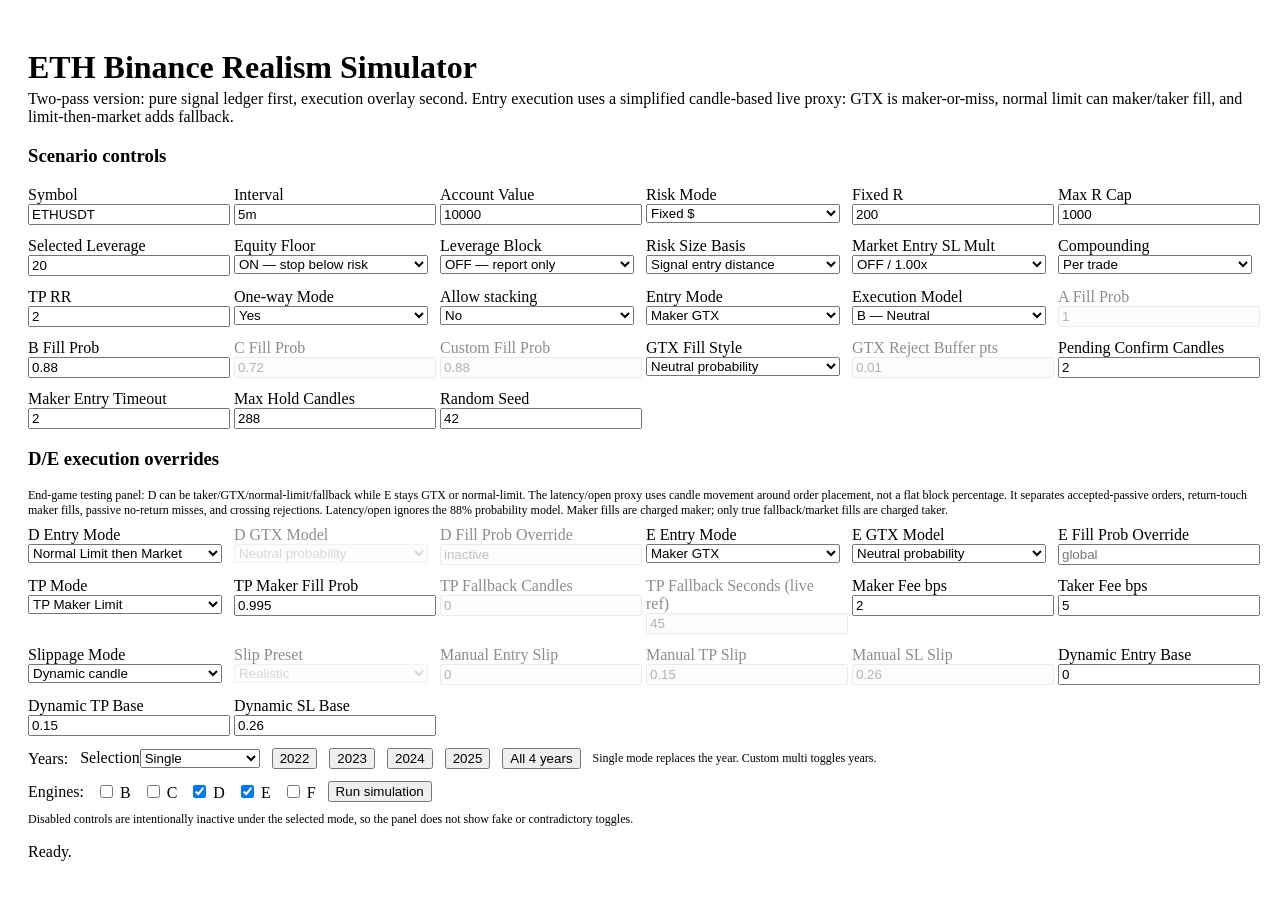
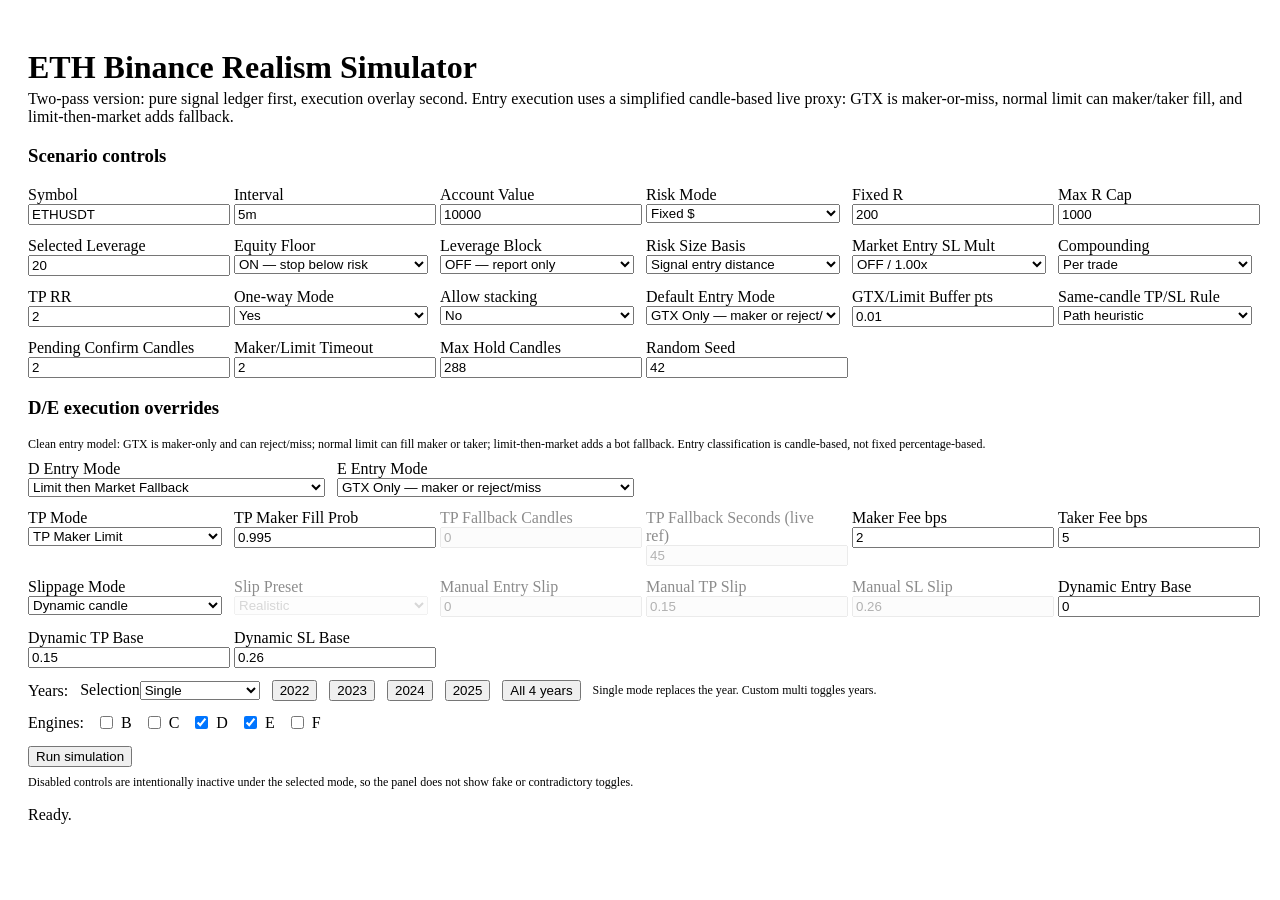
Before and after one commit to hanitaki93-create/eth-realism-simulator, a React (Vite) app in the folder client/: page / in a window 1280 px wide. Shown: the top 900 px of the page. After the commit the page ends 868 px from the top, so only its background shows below. Built offline with nearby package versions, Linux system fonts and the light colour scheme.

Commit message:
Update ScenarioForm.jsx

```diff
--- a/client/src/components/ScenarioForm.jsx
+++ b/client/src/components/ScenarioForm.jsx
@@ -6,6 +6,13 @@
 function NumInput({ value, onChange, step = '1', disabled = false }) {
   return <input style={inputStyle} type="number" step={step} value={value} disabled={disabled} onChange={e => onChange(+e.target.value)} />;
 }
+
+const ENTRY_OPTIONS = [
+  ['maker_gtx', 'GTX Only — maker or reject/miss'],
+  ['normal_limit', 'Normal Limit Only — maker/taker/miss'],
+  ['normal_limit_then_market', 'Limit then Market Fallback'],
+  ['taker_market', 'Taker Market'],
+];
 
 export default function ScenarioForm({ config, setConfig, onRun, loading }) {
   const set = (k, v) => setConfig(prev => ({ ...prev, [k]: v }));
@@ -27,21 +34,11 @@
   const entryMode = config.entryMode || 'maker_gtx';
   const perEngineIds = ['D','E'];
   const allEngineIds = Object.keys(config.engines || {}).length ? Object.keys(config.engines || {}) : ['D','E'];
-  const activeEngineIds = allEngineIds.filter(id => (config.engines || {})[id]);
   const presetActive = slippageMode === 'preset';
   const manualActive = slippageMode === 'manual';
   const dynamicActive = slippageMode === 'dynamic';
   const engineMode = (id) => config.engineEntryMode?.[id] || entryMode;
-  const engineStyle = (id) => config.engineMakerEntryFillStyle?.[id] || config.makerEntryFillStyle || 'neutral_prob';
-  const engineIsMaker = (id) => engineMode(id) !== 'taker_market';
-  const engineUsesGtxStyle = (id) => ['maker_gtx','maker_gtx_then_taker','maker_gtx_then_market'].includes(engineMode(id));
-  const engineUsesProbability = (id) => engineUsesGtxStyle(id) && engineStyle(id) !== 'latency_open';
-  const engineUsesLatency = (id) => engineUsesGtxStyle(id) && engineStyle(id) === 'latency_open';
-  const engineUsesTouchTimeout = (id) => (engineUsesGtxStyle(id) && (engineStyle(id) === 'touch_gated' || engineStyle(id) === 'hybrid')) || engineMode(id).startsWith('normal_limit');
-  const makerEntryActive = activeEngineIds.some(engineUsesGtxStyle);
-  const fillModelActive = activeEngineIds.some(engineUsesProbability);
-  const gtxRejectBufferActive = activeEngineIds.some(engineUsesLatency);
-  const entryTouchTimeoutActive = activeEngineIds.some(engineUsesTouchTimeout);
+  const entryWindowActive = allEngineIds.filter(id => (config.engines || {})[id]).some(id => ['maker_gtx','normal_limit','normal_limit_then_market'].includes(engineMode(id)));
   const tpMakerActive = tpMode === 'maker_limit' || tpMode === 'maker_then_market';
   const tpFallbackActive = tpMode === 'maker_then_market';
 
@@ -59,38 +56,28 @@
             <option value="pct">% of account</option>
           </select>
         </label>
-
-        {config.riskMode === 'fixed' ? (
-          <label>Fixed R<NumInput value={config.fixedRisk} onChange={v=>set('fixedRisk', v)} /></label>
-        ) : (
-          <label>Risk %<NumInput step="0.1" value={config.riskPct} onChange={v=>set('riskPct', v)} /></label>
-        )}
-
+        {config.riskMode === 'fixed' ? <label>Fixed R<NumInput value={config.fixedRisk} onChange={v=>set('fixedRisk', v)} /></label> : <label>Risk %<NumInput step="0.1" value={config.riskPct} onChange={v=>set('riskPct', v)} /></label>}
         <label>Max R Cap<NumInput value={config.riskCap} onChange={v=>set('riskCap', v)} /></label>
 
         <label>Selected Leverage<NumInput value={config.selectedLeverage ?? 20} onChange={v=>set('selectedLeverage', v)} /></label>
-
         <label>Equity Floor
           <select style={inputStyle} value={config.enforceEquityFloor === false ? 'off' : 'on'} onChange={e=>set('enforceEquityFloor', e.target.value === 'on')}>
             <option value="on">ON — stop below risk</option>
             <option value="off">OFF — diagnostic</option>
           </select>
         </label>
-
         <label>Leverage Block
           <select style={inputStyle} value={config.enforceLeverageLimit ? 'on' : 'off'} onChange={e=>set('enforceLeverageLimit', e.target.value === 'on')}>
             <option value="off">OFF — report only</option>
             <option value="on">ON — skip infeasible</option>
           </select>
         </label>
-
         <label>Risk Size Basis
           <select style={inputStyle} value={config.positionSizingBasis || 'signal_entry'} onChange={e=>set('positionSizingBasis', e.target.value)}>
             <option value="signal_entry">Signal entry distance</option>
             <option value="actual_entry">Actual entry-to-SL</option>
           </select>
         </label>
-
         <label>Market Entry SL Mult
           <select style={inputStyle} value={String(config.marketEntrySlMultiplier ?? 1)} onChange={e=>set('marketEntrySlMultiplier', +e.target.value)}>
             <option value="1">OFF / 1.00x</option>
@@ -99,7 +86,6 @@
             <option value="1.5">1.50x</option>
           </select>
         </label>
-
         <label>Compounding
           <select style={inputStyle} value={config.compounding} onChange={e=>set('compounding', e.target.value)}>
             <option value="none">None</option>
@@ -111,99 +97,46 @@
         </label>
 
         <label>TP RR<NumInput step="0.1" value={config.tpRMultiple} onChange={v=>set('tpRMultiple', v)} /></label>
-
         <label>One-way Mode
           <select style={inputStyle} value={config.oneWayMode ? 'yes' : 'no'} onChange={e=>set('oneWayMode', e.target.value === 'yes')}>
-            <option value="yes">Yes</option>
-            <option value="no">No</option>
+            <option value="yes">Yes</option><option value="no">No</option>
           </select>
         </label>
-
         <label style={config.oneWayMode ? {} : disabledStyle}>Allow stacking
           <select style={inputStyle} disabled={!config.oneWayMode} value={config.allowStacking ? 'yes' : 'no'} onChange={e=>set('allowStacking', e.target.value === 'yes')}>
-            <option value="no">No</option>
-            <option value="yes">Yes</option>
+            <option value="no">No</option><option value="yes">Yes</option>
           </select>
         </label>
-
-        <label>Entry Mode
+        <label>Default Entry Mode
           <select style={inputStyle} value={entryMode} onChange={e=>set('entryMode', e.target.value)}>
-            <option value="maker_gtx">Maker GTX</option>
-            <option value="maker_gtx_then_taker">GTX crossing reject → taker fallback</option>
-            <option value="maker_gtx_then_market">GTX any failed attempt → market fallback</option>
-            <option value="normal_limit">Normal Limit Only</option>
-            <option value="normal_limit_then_market">Normal Limit then Market</option>
-            <option value="taker_market">Taker Market</option>
+            {ENTRY_OPTIONS.map(([v,l]) => <option key={v} value={v}>{l}</option>)}
           </select>
         </label>
-
-        <label style={fillModelActive ? {} : disabledStyle}>Execution Model
-          <select style={inputStyle} disabled={!fillModelActive} value={config.executionModel} onChange={e=>set('executionModel', e.target.value)}>
-            <option value="A">A — Optimistic</option>
-            <option value="B">B — Neutral</option>
-            <option value="C">C — Harsh</option>
-            <option value="custom">Custom</option>
+        <label>GTX/Limit Buffer pts<NumInput step="0.01" value={config.gtxRejectBufferPts ?? 0.01} onChange={v=>set('gtxRejectBufferPts', v)} /></label>
+        <label>Same-candle TP/SL Rule
+          <select style={inputStyle} value={config.sameCandleRule || 'path_heuristic'} onChange={e=>set('sameCandleRule', e.target.value)}>
+            <option value="path_heuristic">Path heuristic</option>
+            <option value="sl_first">Conservative — SL first</option>
+            <option value="tp_first">Optimistic — TP first</option>
           </select>
         </label>
-
-        <label style={fillModelActive && config.executionModel === 'A' ? {} : disabledStyle}>A Fill Prob<NumInput step="0.01" disabled={!fillModelActive || config.executionModel !== 'A'} value={config.fillProbA} onChange={v=>set('fillProbA', v)} /></label>
-        <label style={fillModelActive && config.executionModel === 'B' ? {} : disabledStyle}>B Fill Prob<NumInput step="0.01" disabled={!fillModelActive || config.executionModel !== 'B'} value={config.fillProbB} onChange={v=>set('fillProbB', v)} /></label>
-        <label style={fillModelActive && config.executionModel === 'C' ? {} : disabledStyle}>C Fill Prob<NumInput step="0.01" disabled={!fillModelActive || config.executionModel !== 'C'} value={config.fillProbC} onChange={v=>set('fillProbC', v)} /></label>
-        <label style={fillModelActive && config.executionModel === 'custom' ? {} : disabledStyle}>Custom Fill Prob<NumInput step="0.01" disabled={!fillModelActive || config.executionModel !== 'custom'} value={config.fillProbOverride ?? 0.88} onChange={v=>set('fillProbOverride', v)} /></label>
-
-        <label style={makerEntryActive ? {} : disabledStyle}>GTX Fill Style
-          <select style={inputStyle} disabled={!makerEntryActive} value={config.makerEntryFillStyle || 'neutral_prob'} onChange={e=>set('makerEntryFillStyle', e.target.value)}>
-            <option value="neutral_prob">Neutral probability</option>
-            <option value="latency_open">Latency/open GTX proxy</option>
-            <option value="hybrid">Hybrid immediate + touch</option>
-            <option value="touch_gated">Strict touch-gated</option>
-          </select>
-        </label>
-
-        <label style={gtxRejectBufferActive ? {} : disabledStyle}>GTX Reject Buffer pts<NumInput step="0.01" disabled={!gtxRejectBufferActive} value={config.gtxRejectBufferPts ?? 0.01} onChange={v=>set('gtxRejectBufferPts', v)} /></label>
         <label>Pending Confirm Candles<NumInput value={config.entryTimeoutCandles} onChange={v=>set('entryTimeoutCandles', v)} /></label>
-        <label style={entryTouchTimeoutActive ? {} : disabledStyle}>Maker Entry Timeout<NumInput disabled={!entryTouchTimeoutActive} value={config.makerEntryTimeoutCandles} onChange={v=>set('makerEntryTimeoutCandles', v)} /></label>
+        <label style={entryWindowActive ? {} : disabledStyle}>Maker/Limit Timeout<NumInput disabled={!entryWindowActive} value={config.makerEntryTimeoutCandles} onChange={v=>set('makerEntryTimeoutCandles', v)} /></label>
         <label>Max Hold Candles<NumInput value={config.maxHoldCandles} onChange={v=>set('maxHoldCandles', v)} /></label>
         <label>Random Seed<NumInput value={config.randomSeed} onChange={v=>set('randomSeed', v)} /></label>
-
-
       </div>
 
       <div className="card" style={{ marginTop:12, background:'rgba(255,255,255,0.03)' }}>
         <h3>D/E execution overrides</h3>
         <div style={{ color:'var(--text3)', fontSize:12, marginBottom:8 }}>
-          End-game testing panel: D can be taker/GTX/normal-limit/fallback while E stays GTX or normal-limit. The latency/open proxy uses candle movement around order placement, not a flat block percentage. It separates accepted-passive orders, return-touch maker fills, passive no-return misses, and crossing rejections. Latency/open ignores the 88% probability model. Maker fills are charged maker; only true fallback/market fills are charged taker.
+          Clean entry model: GTX is maker-only and can reject/miss; normal limit can fill maker or taker; limit-then-market adds a bot fallback. Entry classification is candle-based, not fixed percentage-based.
         </div>
-        <div style={{ display:'grid', gridTemplateColumns:'repeat(6, minmax(0,1fr))', gap:12 }}>
-          {perEngineIds.map(id => {
-            const engMode = engineMode(id);
-            const engStyle = engineStyle(id);
-            const engIsMakerActive = engineUsesGtxStyle(id);
-            const engProbActive = engineUsesProbability(id);
-            return <React.Fragment key={id}>
-              <label>{id} Entry Mode
-                <select style={inputStyle} value={engMode} onChange={e=>setEngineExec('engineEntryMode', id, e.target.value)}>
-                  <option value="maker_gtx">Maker GTX</option>
-                  <option value="maker_gtx_then_taker">GTX crossing reject → taker fallback</option>
-                  <option value="maker_gtx_then_market">GTX any failed attempt → market fallback</option>
-                  <option value="normal_limit">Normal Limit Only</option>
-                  <option value="normal_limit_then_market">Normal Limit then Market</option>
-                  <option value="taker_market">Taker Market</option>
-                </select>
-              </label>
-              <label style={engIsMakerActive ? {} : disabledStyle}>{id} GTX Model
-                <select style={inputStyle} disabled={!engIsMakerActive} value={engStyle} onChange={e=>setEngineExec('engineMakerEntryFillStyle', id, e.target.value)}>
-                  <option value="neutral_prob">Neutral probability</option>
-                  <option value="latency_open">Latency/open proxy</option>
-                  <option value="hybrid">Hybrid immediate + touch</option>
-                  <option value="touch_gated">Strict touch-gated</option>
-                </select>
-              </label>
-              <label style={engProbActive ? {} : disabledStyle}>{id} Fill Prob Override
-                <input style={inputStyle} disabled={!engProbActive} type="number" step="0.01" placeholder={engProbActive ? 'global' : 'inactive'} value={config.engineFillProbOverride?.[id] ?? ''} onChange={e=>setEngineExec('engineFillProbOverride', id, e.target.value === '' ? null : +e.target.value)} />
-              </label>
-            </React.Fragment>;
-          })}
+        <div style={{ display:'grid', gridTemplateColumns:'repeat(4, minmax(0,1fr))', gap:12 }}>
+          {perEngineIds.map(id => <label key={id}>{id} Entry Mode
+            <select style={inputStyle} value={engineMode(id)} onChange={e=>setEngineExec('engineEntryMode', id, e.target.value)}>
+              {ENTRY_OPTIONS.map(([v,l]) => <option key={v} value={v}>{l}</option>)}
+            </select>
+          </label>)}
         </div>
       </div>
 
@@ -218,30 +151,22 @@
         <label style={tpMakerActive ? {} : disabledStyle}>TP Maker Fill Prob<NumInput step="0.01" disabled={!tpMakerActive} value={config.tpMakerFillProb} onChange={v=>set('tpMakerFillProb', v)} /></label>
         <label style={tpFallbackActive ? {} : disabledStyle}>TP Fallback Candles<NumInput disabled={!tpFallbackActive} value={config.tpFallbackCandles} onChange={v=>set('tpFallbackCandles', v)} /></label>
         <label style={tpFallbackActive ? {} : disabledStyle}>TP Fallback Seconds (live ref)<NumInput disabled={!tpFallbackActive} value={config.tpFallbackSeconds ?? 45} onChange={v=>set('tpFallbackSeconds', v)} /></label>
-
         <label>Maker Fee bps<NumInput step="0.1" value={config.feeMakerBps} onChange={v=>set('feeMakerBps', v)} /></label>
         <label>Taker Fee bps<NumInput step="0.1" value={config.feeTakerBps} onChange={v=>set('feeTakerBps', v)} /></label>
 
         <label>Slippage Mode
           <select style={inputStyle} value={slippageMode} onChange={e=>set('slippageMode', e.target.value)}>
-            <option value="manual">Manual exact</option>
-            <option value="preset">Preset only</option>
-            <option value="dynamic">Dynamic candle</option>
+            <option value="manual">Manual exact</option><option value="preset">Preset only</option><option value="dynamic">Dynamic candle</option>
           </select>
         </label>
-
         <label style={presetActive ? {} : disabledStyle}>Slip Preset
           <select style={inputStyle} disabled={!presetActive} value={config.slippagePreset} onChange={e=>set('slippagePreset', e.target.value)}>
-            <option value="baseline">Baseline</option>
-            <option value="realistic">Realistic</option>
-            <option value="stress">Stress</option>
+            <option value="baseline">Baseline</option><option value="realistic">Realistic</option><option value="stress">Stress</option>
           </select>
         </label>
-
         <label style={manualActive ? {} : disabledStyle}>Manual Entry Slip<NumInput step="0.01" disabled={!manualActive} value={config.slippageManualPts?.entry ?? 0} onChange={v=>setNested('slippageManualPts', 'entry', v)} /></label>
         <label style={manualActive ? {} : disabledStyle}>Manual TP Slip<NumInput step="0.01" disabled={!manualActive} value={config.slippageManualPts?.tp ?? 0} onChange={v=>setNested('slippageManualPts', 'tp', v)} /></label>
         <label style={manualActive ? {} : disabledStyle}>Manual SL Slip<NumInput step="0.01" disabled={!manualActive} value={config.slippageManualPts?.sl ?? 0} onChange={v=>setNested('slippageManualPts', 'sl', v)} /></label>
-
         <label style={dynamicActive ? {} : disabledStyle}>Dynamic Entry Base<NumInput step="0.01" disabled={!dynamicActive} value={config.slippageDynamicBasePts?.entry ?? 0} onChange={v=>setNested('slippageDynamicBasePts', 'entry', v)} /></label>
         <label style={dynamicActive ? {} : disabledStyle}>Dynamic TP Base<NumInput step="0.01" disabled={!dynamicActive} value={config.slippageDynamicBasePts?.tp ?? 0} onChange={v=>setNested('slippageDynamicBasePts', 'tp', v)} /></label>
         <label style={dynamicActive ? {} : disabledStyle}>Dynamic SL Base<NumInput step="0.01" disabled={!dynamicActive} value={config.slippageDynamicBasePts?.sl ?? 0} onChange={v=>setNested('slippageDynamicBasePts', 'sl', v)} /></label>
@@ -251,30 +176,21 @@
         <div>Years:</div>
         <label>Selection
           <select style={{ ...inputStyle, width: 120 }} value={config.yearSelectionMode || 'single'} onChange={e=>set('yearSelectionMode', e.target.value)}>
-            <option value="single">Single</option>
-            <option value="multi">Custom multi</option>
+            <option value="single">Single</option><option value="multi">Custom multi</option>
           </select>
         </label>
-        {[2022, 2023, 2024, 2025].map(y => (
-          <button key={y} type="button" className={config.selectedYears.includes(y) ? 'primary' : ''} onClick={() => (config.yearSelectionMode || 'single') === 'multi' ? toggleYear(y) : chooseYear(y)}>{y}</button>
-        ))}
-        <button type="button" onClick={() => set('selectedYears', [2022, 2023, 2024, 2025])}>All 4 years</button>
-        <span style={{ color:'var(--text3)', fontSize:12 }}>Single mode replaces the year. Custom multi toggles years.</span>
+        {[2022, 2023, 2024, 2025].map(y => <button key={y} type="button" className={config.selectedYears.includes(y) ? 'primary' : ''} onClick={() => (config.yearSelectionMode || 'single') === 'multi' ? toggleYear(y) : chooseYear(y)}>{y}</button>)}
+        <button type="button" onClick={() => setConfig(prev => ({ ...prev, yearSelectionMode: 'multi', selectedYears: [2022, 2023, 2024, 2025] }))}>All 4 years</button>
+        <div style={{ color:'var(--text3)', fontSize:12 }}>Single mode replaces the year. Custom multi toggles years.</div>
       </div>
 
       <div style={{ display:'flex', gap:12, marginTop:12, alignItems:'center', flexWrap:'wrap' }}>
         <div>Engines:</div>
-        {['B','C','D','E','F'].map(id => (
-          <label key={id}><input type="checkbox" checked={!!config.engines[id]} onChange={e=>setEngine(id,e.target.checked)} /> {id}</label>
-        ))}
-        <button className="primary" onClick={onRun} disabled={loading}>
-          {loading ? 'Running…' : 'Run simulation'}
-        </button>
+        {Object.keys(config.engines).map(id => <label key={id} style={{ display:'flex', gap:5, alignItems:'center' }}><input type="checkbox" checked={config.engines[id]} onChange={e=>setEngine(id, e.target.checked)} /> {id}</label>)}
       </div>
 
-      <div style={{ marginTop: 10, color: 'var(--text3)', fontSize: 12 }}>
-        Disabled controls are intentionally inactive under the selected mode, so the panel does not show fake or contradictory toggles.
-      </div>
+      <button className="primary" style={{ marginTop: 14 }} disabled={loading} onClick={onRun}>{loading ? 'Running…' : 'Run simulation'}</button>
+      <div style={{ color:'var(--text3)', marginTop:8, fontSize:12 }}>Disabled controls are intentionally inactive under the selected mode, so the panel does not show fake or contradictory toggles.</div>
     </div>
   );
 }
```
